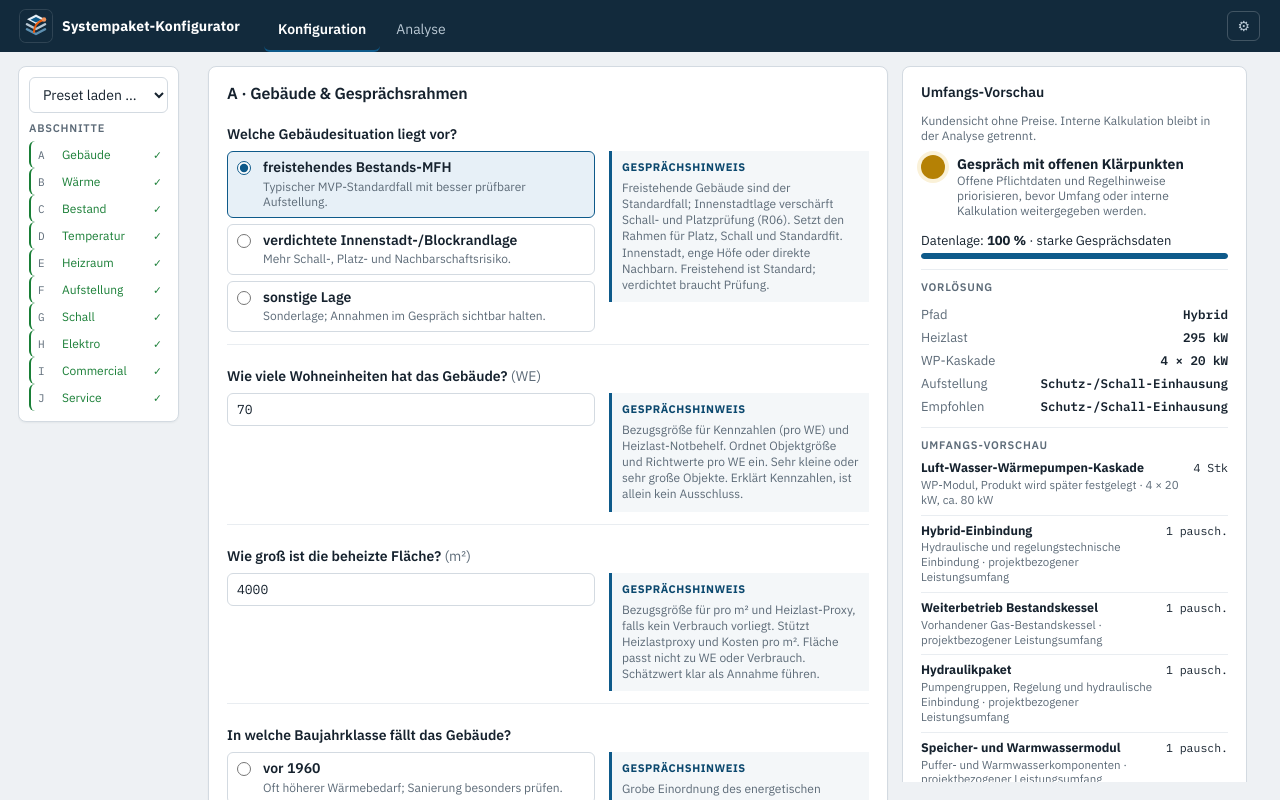
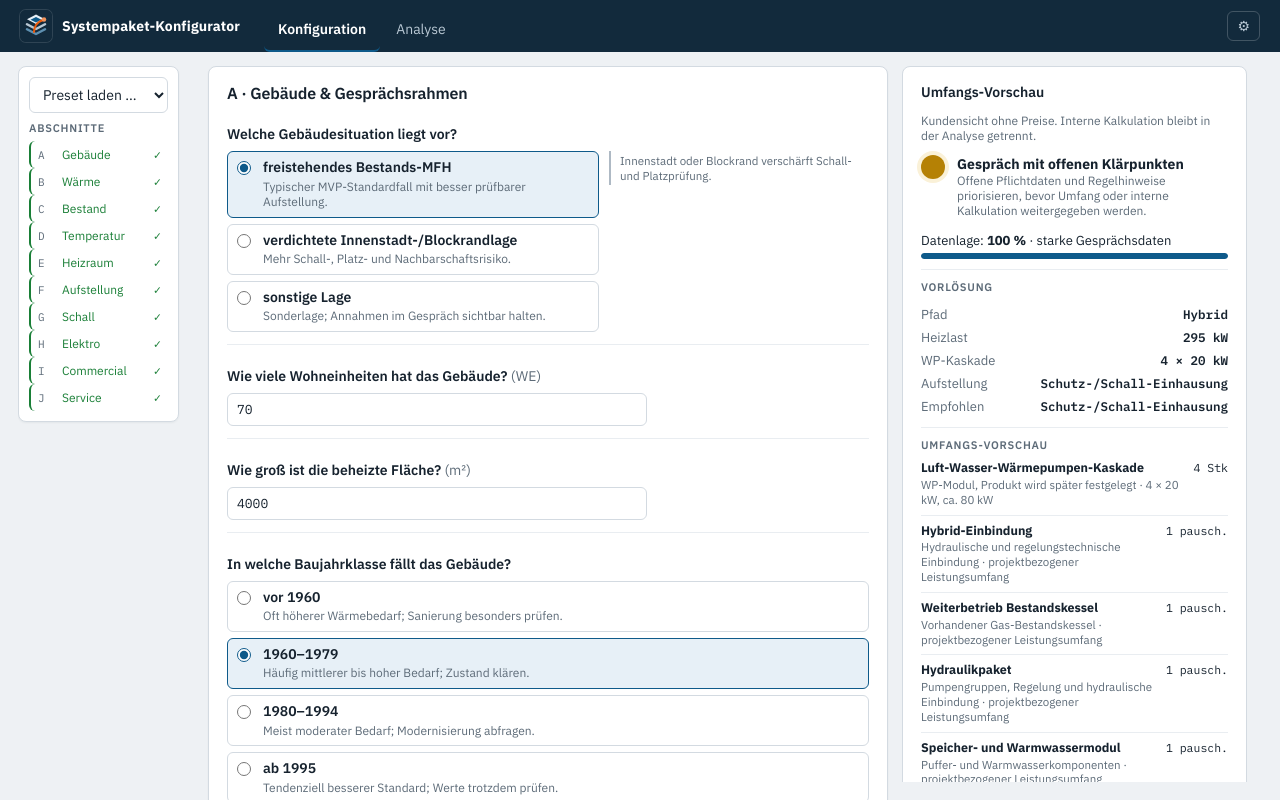
Before and after one commit to johakunath/SysKon, a React (Vite) app: page / in a window 1280 px wide. Shown: the top 800 px of the page. Built offline with nearby package versions, Linux system fonts and the light colour scheme.

Commit message:
Tighten configuration guidance notes

```diff
--- a/src/screens/Konfiguration.jsx
+++ b/src/screens/Konfiguration.jsx
@@ -23,27 +23,46 @@ const SEKTION_KURZ = {
   J: 'Service',
 }
 
-function Gespraechshinweis({ frage }) {
-  const playbook = frage.playbook
-  if (!playbook && !frage.tooltip) return null
-  const text = kurzerHinweis(frage)
+const KURZE_GESPRAECHSHINWEISE = {
+  gebaeudetyp: 'Innenstadt oder Blockrand verschärft Schall- und Platzprüfung.',
+  aussenflaeche_vorhanden: 'Ohne belastbare Außenfläche entsteht im MVP kein Standardfit.',
+  verbrauchsquelle: 'Nur Abrechnung oder Messung macht den Verbrauch belastbar.',
+  ww_bereitung: 'Zentrale Warmwasserbereitung zieht Speicher-/WW-Scope nach sich.',
+  heizlast_bekannt: 'Ohne Heizlast bleibt die Leistung nur eine Richtindikation.',
+  technologiepfad: 'Nur Hybrid ist im MVP standardfähig; andere Pfade sind Sonderfall.',
+  kessel_zustand: 'Schlecht oder unbekannt heißt: Restlaufzeit und Einbindung klären.',
+  kessel_nutzbar: 'Hybrid setzt einen weiter nutzbaren Kessel voraus.',
+  anzahl_heizkreise: 'Mehr als zwei Heizkreise ist im MVP ein Sonderfall.',
+  vorlauftemp_klasse: 'Über 65 °C braucht der Standard-Hybrid fachliche Prüfung.',
+  heizraum_groesse_ok: 'Zu wenig Raum verschiebt den Fokus auf Außenaufstellung oder Container.',
+  zugang_ok: 'Enge Türen oder Treppen können Speicher und Hydraulik praktisch blockieren.',
+  aussenflaeche_m2: 'Fluchtwege, Grenzen und Stellplätze zählen nicht als frei nutzbare Fläche.',
+  aussenflaeche_typ: 'Dach, Garage oder Garten nicht als Standardfläche zusagen.',
+  aussenflaeche_laenge_m: 'Entscheidend ist ein zusammenhängendes Rechteck, nicht nur die m².',
+  aussenflaeche_breite_m: 'Wartungs- und Fluchtwege dürfen die nutzbare Breite nicht aufzehren.',
+  zugang_logistik: 'Schwierige Zufahrt oder fehlender Kran spricht gegen Container.',
+  platz_prioritaet: 'Priorität erklärt die Empfehlung, darf Blocker aber nicht überstimmen.',
+  aufstellvariante: 'Auswahl bleibt Vergleichspunkt; gesperrte Varianten nicht als Empfehlung verkaufen.',
+  schallhaube: 'Hilft nur bei Fundament und ersetzt keine Schallprüfung.',
+  kran_zugang: 'Container sind nur mit belastbarer Anlieferung und Kranstellung plausibel.',
+  abstand_fenster: 'Kleine Abstände dominieren die Schallrisiko-Einschätzung.',
+  gebietstyp: 'Demo-Grenzwert, keine rechtsverbindliche Schallbewertung.',
+  netzanschluss_bekannt: 'Unbekannte Anschlussleistung bleibt Elektro-Klärpunkt.',
+  foerderung_annahme: 'Nur Demo-Annahme, keine Förderberatung oder Zusage.',
+  service_variante: 'Service ist laufender Betrieb, nicht Teil des einmaligen LV.',
+}
+
+function Gespraechshinweis({ text }) {
+  if (!text) return null
   return (
-    <aside className="gespraechshinweis">
-      <strong>Gesprächshinweis</strong>
-      <span>{text}</span>
+    <aside className="gespraechshinweis" aria-label="Gesprächshinweis">
+      {text}
     </aside>
   )
 }
 
 function kurzerHinweis(frage) {
-  const playbook = frage.playbook ?? {}
-  const text = [
-    frage.tooltip,
-    playbook.warum,
-    playbook.warnsignale,
-    playbook.einordnung,
-  ].filter(Boolean).join(' ')
-  return kuerzen(kundenPreviewText(text), 280)
+  return kuerzen(kundenPreviewText(KURZE_GESPRAECHSHINWEISE[frage.id] ?? ''), 150)
 }
 
 function kuerzen(text, max) {
@@ -79,6 +98,7 @@ function kundenPreviewText(text) {
 
 function Frage({ frage, wert, onChange, gesperrt }) {
   const istSelect = frage.typ === 'select'
+  const gespraechshinweis = kurzerHinweis(frage)
   const invalide = frage.typ === 'zahl' && wert !== undefined && wert !== '' && (
     (frage.min !== undefined && wert < frage.min) ||
     (frage.max !== undefined && wert > frage.max)
@@ -99,7 +119,7 @@ function Frage({ frage, wert, onChange, gesperrt }) {
           </label>
         )}
       </div>
-      <div className="frage-inhalt">
+      <div className={`frage-inhalt${gespraechshinweis ? '' : ' ohne-hinweis'}`}>
         <div className="frage-feld">
           {frage.typ === 'zahl' ? (
             <input
@@ -142,7 +162,7 @@ function Frage({ frage, wert, onChange, gesperrt }) {
             </span>
           )}
         </div>
-        <Gespraechshinweis frage={frage} />
+        <Gespraechshinweis text={gespraechshinweis} />
       </div>
     </div>
   )
--- a/src/styles.css
+++ b/src/styles.css
@@ -178,9 +178,10 @@ body {
 .frage-inhalt {
   display: grid;
   grid-template-columns: minmax(260px, 1fr) minmax(190px, 260px);
-  gap: 14px;
+  gap: 10px;
   align-items: start;
 }
+.frage-inhalt.ohne-hinweis { grid-template-columns: minmax(260px, 1fr); }
 .frage-feld { display: flex; flex-direction: column; gap: 4px; }
 .frage-label { font-weight: 600; }
 .einheit { color: var(--muted); font-weight: 400; }
@@ -242,17 +243,13 @@ input.input-error:focus { border-color: var(--st-rot); box-shadow: 0 0 0 3px rgb
 }
 .playbook strong { color: var(--text); font-weight: 600; }
 .gespraechshinweis {
-  display: grid;
-  gap: 5px;
-  padding: 9px 10px;
-  border-left: 3px solid var(--akzent);
-  background: var(--hover-flaeche);
+  padding: 2px 0 2px 9px;
+  border-left: 2px solid var(--rand-stark);
+  background: transparent;
   color: var(--muted);
-  font-size: 12px;
-  line-height: 1.35;
+  font-size: 11.5px;
+  line-height: 1.32;
 }
-.gespraechshinweis strong { color: var(--akzent-tief); font-size: 11px; text-transform: uppercase; letter-spacing: 0.05em; }
-.gespraechshinweis span { display: block; }
 .inline-zahl { max-width: 110px; padding: 3px 6px; text-align: right; }
 button {
   padding: 7px 12px; border: 1px solid var(--rand); border-radius: var(--radius-klein);
```
Also changed, not shown: 1 other file (tests, documents, lock files or other folders).
